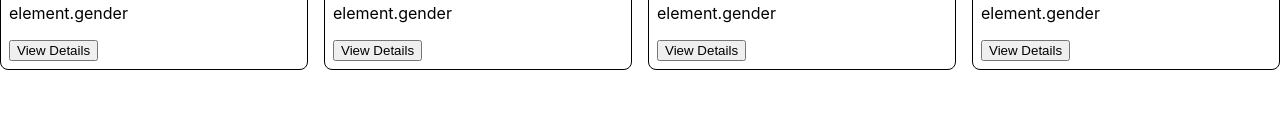
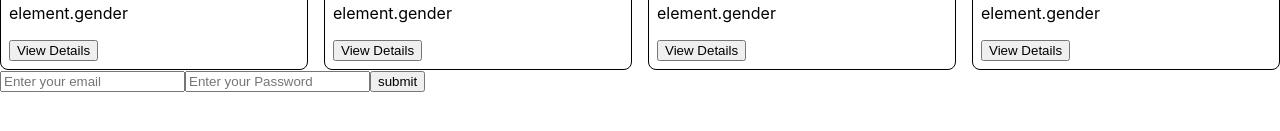
Before and after one commit to Clinch-Tech/fullstack_tuotorial, a React (Create React App) app: page / in a window 1280 px wide. Shown: the part 521-652 px from the top of the page. Built offline with nearby package versions, Linux system fonts and the light colour scheme.

Commit message:
firday session

```diff
--- a/src/App.js
+++ b/src/App.js
@@ -1,4 +1,10 @@
-import Card from "./Card";
+import Card, { xyz2 as Alias } from "./Card";
+import { Form } from "./Form";
+// ES Module
+
+// relative Path
+//   ./
+//   ../
 
 function App() {
   // operations
@@ -18,6 +24,8 @@ function App() {
           return <Card item={element} from={"home page card"} />;
         })}
       </div>
+
+      <Form />
     </div>
   );
 }
--- a/src/Card.js
+++ b/src/Card.js
@@ -1,6 +1,6 @@
 import React from "react";
 
-function Card({ element, from }) {
+export default function IndividualCard({ element, from }) {
   // props system
   // const = props;
   return (
@@ -27,4 +27,8 @@ function Card({ element, from }) {
   );
 }
 
-export default Card;
+// export default Card;
+export function xyz() {}
+export function xyz2() {}
+export function xyz3() {}
+export function xyz4() {}
--- /dev/null
+++ b/src/Form.js
@@ -0,0 +1,25 @@
+const handleSubmit = (e) => {
+  e.preventDefault();
+};
+
+const Form = () => {
+  let a = null;
+  return (
+    <form onSubmit={(e) => handleSubmit(e)}>
+      <input
+        type="text"
+        placeholder="Enter your email"
+        onChange={(e) => {
+          console.log(e.target.value);
+          a = e.target.value;
+        }}
+      />
+      {a}
+      <input type="password" placeholder="Enter your Password" />
+
+      <input type="submit" value={"submit"} onClick={(e) => console.log(e)} />
+    </form>
+  );
+};
+
+export { Form };
```
